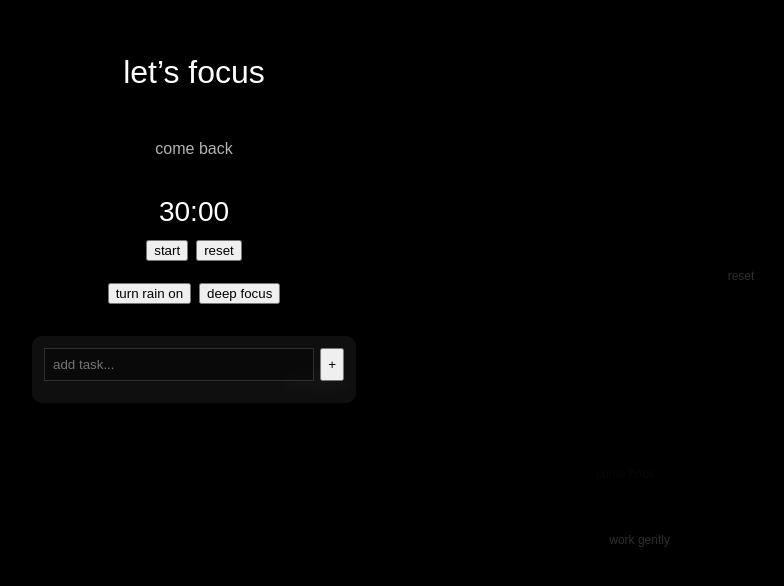
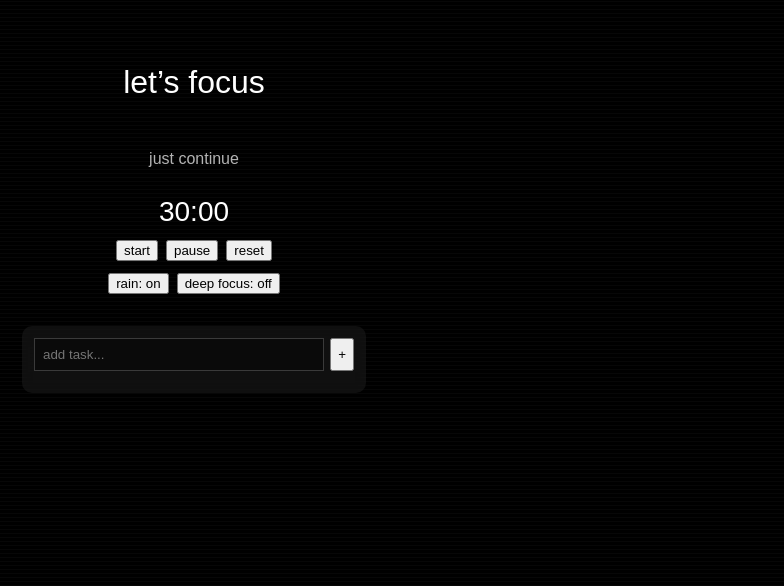
Before and after one commit to elizzzavetaleonteva-creator/quiet-room, a Next.js app: page / in a window 1280 px wide. Shown: the part 182-768 px from the top of the page, without its empty margins (446-1230 px from the left). Built offline with nearby package versions, Linux system fonts and the light colour scheme.

Commit message:
clean full rebuild: timer rain deep focus tasks

```diff
--- a/app/layout.tsx
+++ b/app/layout.tsx
@@ -5,7 +5,14 @@ export default function RootLayout({
 }) {
   return (
     <html lang="en">
-      <body style={{ margin: 0, padding: 0, background: "#000" }}>
+      <body
+        style={{
+          margin: 0,
+          padding: 0,
+          background: "#000",
+          overflow: "hidden",
+        }}
+      >
         {children}
       </body>
     </html>
--- a/app/page.tsx
+++ b/app/page.tsx
@@ -1,39 +1,28 @@
 "use client";
 
-import { useEffect, useRef, useState } from "react";
+import { useEffect, useState } from "react";
 
-/* ---------------- BACKGROUND MESSAGES ---------------- */
+/* ---------------- TEXTS ---------------- */
 
 const messages = [
   "stay here",
-  "breathe in",
+  "breathe",
   "focus returns",
   "no distractions",
   "you are present",
   "quiet mind",
-  "time flows",
   "keep going",
-  "soft silence",
   "observe",
   "reset",
+  "calm state",
+  "just continue",
+  "soft silence",
+  "you are okay",
+  "work gently",
   "nothing urgent",
-  "calm state",
-  "attention drifting",
-  "come back",
-  "you are safe",
-  "work gently",
-  "focus mode",
-  "still here",
-  "continue",
 ];
 
-type Floating = {
-  id: number;
-  text: string;
-  x: number;
-  y: number;
-  opacity: number;
-};
+/* ---------------- TYPES ---------------- */
 
 type Task = {
   text: string;
@@ -44,90 +33,40 @@ export default function Home() {
   /* ---------------- STATE ---------------- */
 
   const [message, setMessage] = useState("");
-  const [floating, setFloating] = useState<Floating[]>([]);
+  const [rain, setRain] = useState(true);
+  const [deepFocus, setDeepFocus] = useState(false);
+
   const [tasks, setTasks] = useState<Task[]>([]);
   const [input, setInput] = useState("");
 
-  const [rain, setRain] = useState(false);
-  const [deepFocus, setDeepFocus] = useState(false);
+  const [time, setTime] = useState(30 * 60);
+  const [running, setRunning] = useState(false);
 
-  /* ---------------- POMODORO (30 MIN) ---------------- */
+  /* ---------------- INIT MESSAGE ---------------- */
 
-  const [secondsLeft, setSecondsLeft] = useState(30 * 60);
-  const timerRef = useRef<NodeJS.Timeout | null>(null);
+  useEffect(() => {
+    setMessage(messages[Math.floor(Math.random() * messages.length)]);
+  }, []);
 
-  const startTimer = () => {
-    if (timerRef.current) return;
+  /* ---------------- TIMER ---------------- */
 
-    timerRef.current = setInterval(() => {
-      setSecondsLeft((s) => {
-        if (s <= 1) {
-          clearInterval(timerRef.current!);
-          timerRef.current = null;
-          return 0;
-        }
-        return s - 1;
-      });
+  useEffect(() => {
+    if (!running) return;
+
+    const t = setInterval(() => {
+      setTime((prev) => (prev > 0 ? prev - 1 : 0));
     }, 1000);
-  };
 
-  const resetTimer = () => {
-    if (timerRef.current) clearInterval(timerRef.current);
-    timerRef.current = null;
-    setSecondsLeft(30 * 60);
-  };
+    return () => clearInterval(t);
+  }, [running]);
 
-  const formatTime = (s: number) => {
+  const format = (s: number) => {
     const m = Math.floor(s / 60);
     const sec = s % 60;
     return `${m.toString().padStart(2, "0")}:${sec
       .toString()
       .padStart(2, "0")}`;
   };
-
-  /* ---------------- INIT ---------------- */
-
-  useEffect(() => {
-    setMessage(messages[Math.floor(Math.random() * messages.length)]);
-  }, []);
-
-  /* ---------------- BACKGROUND FLOW ---------------- */
-
-  useEffect(() => {
-    const interval = setInterval(() => {
-      const item: Floating = {
-        id: Date.now() + Math.random(),
-        text: messages[Math.floor(Math.random() * messages.length)],
-        x: Math.random() * 100,
-        y: Math.random() * 100,
-        opacity: 0,
-      };
-
-      setFloating((prev) => [...prev, item].slice(-40));
-
-      setTimeout(() => {
-        setFloating((prev) =>
-          prev.map((m) =>
-            m.id === item.id ? { ...m, opacity: 0.18 } : m
-          )
-        );
-      }, 50);
-
-      setTimeout(() => {
-        setFloating((prev) =>
-          prev.map((m) =>
-            m.id === item.id ? { ...m, opacity: 0 } : m
-          )
-        );
-      }, 3500);
-
-      setTimeout(() => {
-        setFloating((prev) => prev.filter((m) => m.id !== item.id));
-      }, 4500);
-    }, 1200);
-
-    return () => clearInterval(interval);
-  }, []);
 
   /* ---------------- TASKS ---------------- */
 
@@ -151,51 +90,29 @@ export default function Home() {
     <main
       style={{
         position: "relative",
+        width: "100vw",
         height: "100vh",
-        width: "100vw",
         background: "#000",
         color: "#fff",
+        fontFamily: "sans-serif",
         overflow: "hidden",
-        fontFamily: "sans-serif",
       }}
     >
-      {/* ---------------- RAIN (visual only placeholder) ---------------- */}
+      {/* ---------------- RAIN ---------------- */}
 
       {rain && (
         <div
           style={{
             position: "absolute",
             inset: 0,
-            background:
-              "repeating-linear-gradient(transparent, transparent 2px, rgba(255,255,255,0.03) 3px)",
+            backgroundImage:
+              "repeating-linear-gradient(transparent, transparent 3px, rgba(255,255,255,0.06) 4px)",
             pointerEvents: "none",
           }}
         />
       )}
 
-      {/* ---------------- FLOATING TEXT ---------------- */}
-
-      {floating.map((m) => (
-        <div
-          key={m.id}
-          style={{
-            position: "absolute",
-            left: `${m.x}%`,
-            top: `${m.y}%`,
-            transform: "translate(-50%, -50%)",
-            fontSize: 12,
-            opacity: m.opacity,
-            transition: "opacity 1.5s ease",
-            pointerEvents: "none",
-            whiteSpace: "nowrap",
-            color: "white",
-          }}
-        >
-          {m.text}
-        </div>
-      ))}
-
-      {/* ---------------- CENTER UI ---------------- */}
+      {/* ---------------- CENTER ---------------- */}
 
       <div
         style={{
@@ -209,42 +126,41 @@ export default function Home() {
           gap: 12,
         }}
       >
-        <h1 style={{ fontSize: 32, fontWeight: 300 }}>
-          let’s focus
-        </h1>
+        <h1 style={{ fontWeight: 300 }}>let’s focus</h1>
 
         <p style={{ opacity: 0.7 }}>{message}</p>
 
         {/* TIMER */}
 
-        <div style={{ fontSize: 28, marginTop: 10 }}>
-          {formatTime(secondsLeft)}
+        <div style={{ fontSize: 28 }}>
+          {format(time)}
         </div>
 
         <div style={{ display: "flex", gap: 8 }}>
-          <button onClick={startTimer}>start</button>
-          <button onClick={resetTimer}>reset</button>
+          <button onClick={() => setRunning(true)}>start</button>
+          <button onClick={() => setRunning(false)}>pause</button>
+          <button onClick={() => setTime(30 * 60)}>reset</button>
         </div>
 
         {/* CONTROLS */}
 
-        <div style={{ display: "flex", gap: 8, marginTop: 10 }}>
+        <div style={{ display: "flex", gap: 8 }}>
           <button onClick={() => setRain((r) => !r)}>
-            {rain ? "turn rain off" : "turn rain on"}
+            rain: {rain ? "on" : "off"}
           </button>
 
           <button onClick={() => setDeepFocus((d) => !d)}>
-            {deepFocus ? "exit deep focus" : "deep focus"}
+            deep focus: {deepFocus ? "on" : "off"}
           </button>
         </div>
 
-        {/* TASKS (hidden in deep focus) */}
+        {/* TASKS */}
 
         {!deepFocus && (
           <div
             style={{
               marginTop: 20,
-              width: 300,
+              width: 320,
               background: "rgba(255,255,255,0.06)",
               padding: 12,
               borderRadius: 10,
@@ -260,7 +176,7 @@ export default function Home() {
                   flex: 1,
                   padding: 8,
                   background: "rgba(0,0,0,0.4)",
-                  border: "1px solid rgba(255,255,255,0.15)",
+                  border: "1px solid rgba(255,255,255,0.2)",
                   color: "white",
                 }}
               />
@@ -273,8 +189,8 @@ export default function Home() {
                   key={i}
                   onClick={() => toggleTask(i)}
                   style={{
+                    fontSize: 13,
                     marginTop: 6,
-                    fontSize: 12,
                     opacity: t.done ? 0.4 : 0.9,
                     textDecoration: t.done ? "line-through" : "none",
                     cursor: "pointer",
```
